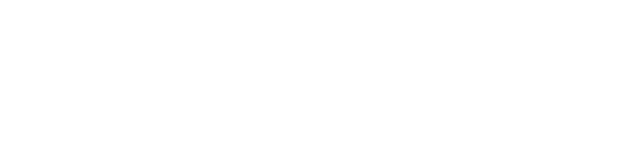
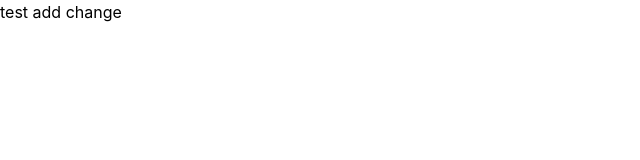
Before and after one commit to KYinXu/CityPlaylistGenerator, a plain HTML site: page index.html in a window 1280 px wide. Shown: the whole page, without its empty margins (0-640 px from the left). Drawn offline with nearby package versions, Linux system fonts and the light colour scheme.

Commit message:
add files

```diff
--- a/index.html
+++ b/index.html
@@ -1,3 +1,11 @@
 <html>
+    <head>
+        <link rel="stylesheet" href="https://cdn.jsdelivr.net/npm/bootstrap@4.3.1/dist/css/bootstrap.min.css" integrity="sha384-ggOyR0iXCbMQv3Xipma34MD+dH/1fQ784/j6cY/iJTQUOhcWr7x9JvoRxT2MZw1T" crossorigin="anonymous">
+        <link rel="stylesheet" href="styles.css">
+    </head>
 
+    <body>
+        <p> test add change </p>
+
+    </body>
 </html>
--- a/styles.css
+++ b/styles.css
@@ -0,0 +1,4 @@
+body {
+    background-color: #FFFFFF;
+    color: #000000;
+}
```
Also changed, not shown: maps-api-call.js (added).
